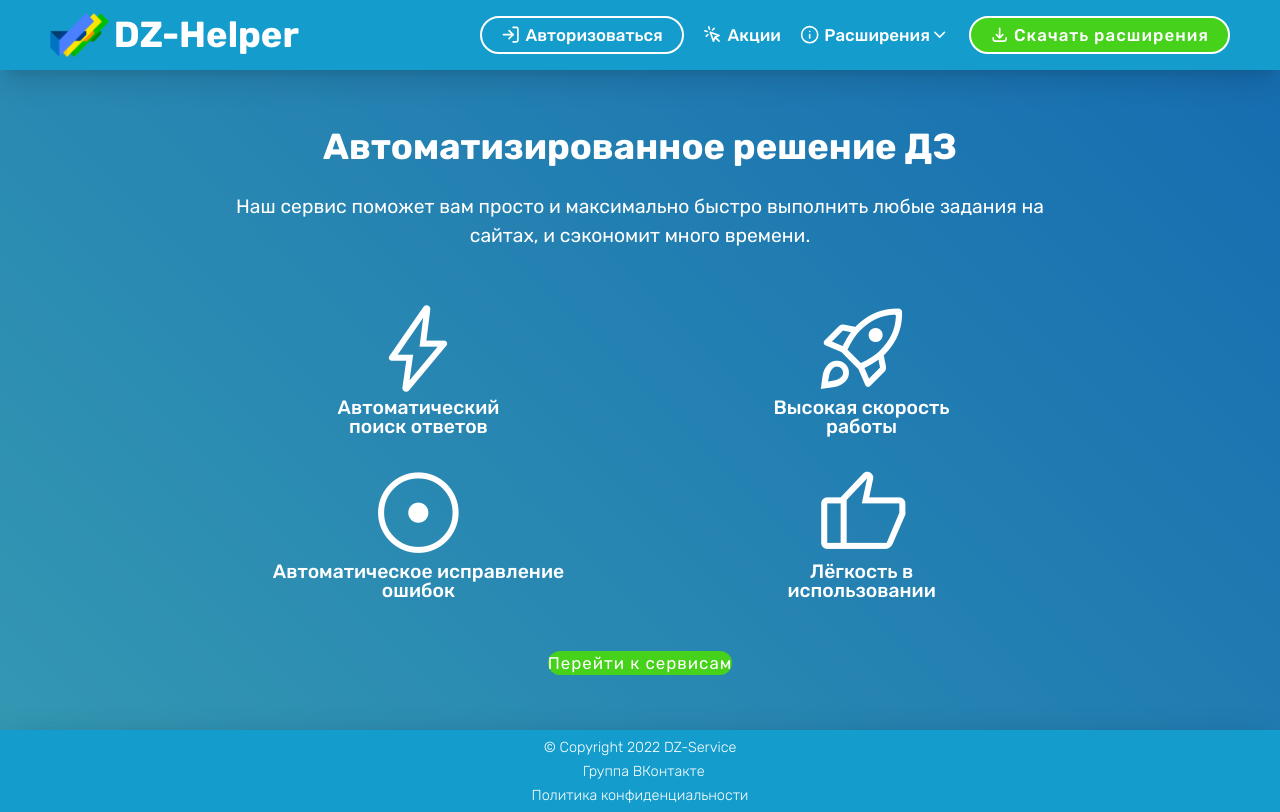
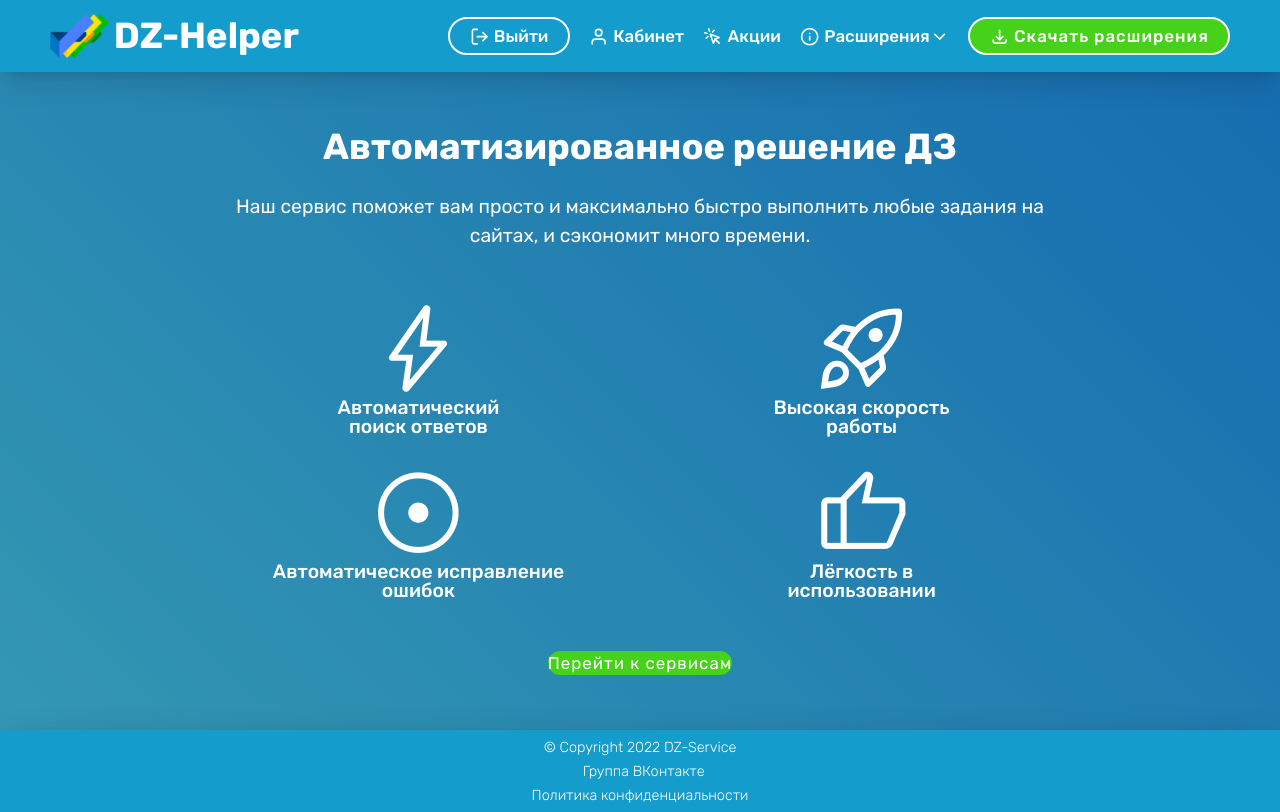
Before and after one commit to N1kOk/DZ-Helper, a Vue app: page / in a window 1280 px wide. Built offline with nearby package versions, Linux system fonts and the light colour scheme.

Commit message:
refactor: change tailwind breakpoints

```diff
--- a/src/components/TheHeader.vue
+++ b/src/components/TheHeader.vue
@@ -16,37 +16,37 @@
 			</label>
 
 			<div class="header__links">
-				<AppButton to="/vklogin.php" is-external-link>
+				<AppButton class="!hidden max-lg:mb-2" to="/vklogin.php" is-external-link>
 					<IconLogin class="w-4 mr-1"/>
 					<span>Авторизоваться</span>
 				</AppButton>
-				<AppButton class="!hidden">
+				<AppButton class="max-lg:mb-2">
 					<IconLogout class="w-4 mr-1"/>
 					<span>Выйти</span>
 				</AppButton>
-				<AppLink class="!hidden" to="/user.php">
+				<AppLink class="max-lg:p-2" to="/user.php">
 					<IconUser class="w-4 mr-1"/>
 					<span>Кабинет</span>
 				</AppLink>
 
-				<AppLink to="/stock.html">
+				<AppLink class="max-lg:p-2" to="/stock.html">
 					<IconCursor class="w-4 mr-1"/>
 					<span>Акции</span>
 				</AppLink>
 
 				<div class="group relative flex-col py-2">
-					<div class="flex items-center cursor-pointer">
+					<div class="flex items-center cursor-pointer py-2">
 						<IconInfo class="min-w-[1rem] mr-1"/>
 						<span>Расширения</span>
 						<IconArrowDown class="min-w-[1rem]"/>
 					</div>
 					<div class="header__extensions">
-						<AppLink to="/webgramotei.html">Веб-Грамотей+</AppLink>
-						<AppLink to="/reshu.html">РешуОГЭ/ЕГЭ+</AppLink>
-						<AppLink to="/yaklass.html">ЯКласс+</AppLink>
-						<AppLink to="/uchiru.html">Учи.Ру+</AppLink>
-						<AppLink to="/uztest.html">UzTest+</AppLink>
-						<AppLink to="/resh.html">РЭШ+</AppLink>
+						<AppLink class="p-1" to="/webgramotei.html">Веб-Грамотей+</AppLink>
+						<AppLink class="p-1" to="/reshu.html">РешуОГЭ/ЕГЭ+</AppLink>
+						<AppLink class="p-1" to="/yaklass.html">ЯКласс+</AppLink>
+						<AppLink class="p-1" to="/uchiru.html">Учи.Ру+</AppLink>
+						<AppLink class="p-1" to="/uztest.html">UzTest+</AppLink>
+						<AppLink class="p-1" to="/resh.html">РЭШ+</AppLink>
 					</div>
 				</div>
 
@@ -90,16 +90,18 @@ import IconUser from '@/components/icons/IconUser.vue'</script>
 
 	&__links {
 		@apply
-		absolute w-full left-0 top-[70px] pb-5 flex flex-col items-center flex-wrap text-sm font-medium bg-inherit
-		transition-transform will-change-transform scale-y-0 origin-top
+		max-lg:absolute left-0 top-[70px] w-full max-lg:pb-5 flex max-lg:flex-col items-center flex-wrap text-sm font-medium bg-inherit
+		transition-transform will-change-transform max-lg:scale-y-0 origin-top
 
-		lg:static lg:w-max lg:p-0 lg:my-auto lg:flex-row lg:justify-end lg:space-x-4
-		lg:scale-y-100;
+		lg:w-max lg:my-auto lg:justify-end lg:space-x-4;
 	}
 
 	&__extensions {
 		@apply
-		group-hover:scale-y-100 lg:absolute lg:scale-y-0 top-[50px] left-0 flex flex-col p-2 rounded-b-2xl lg:space-y-1 space-y-2 origin-top transition-transform bg-blue will-change-transform text-[0.9em] w-full;
+		w-full  p-2 flex flex-col space-y-2 text-[0.9em] bg-blue rounded-b-2xl
+		group-hover:scale-y-100 transition-transform origin-top will-change-transform
+		lg:absolute lg:space-y-1 lg:left-0 lg:top-12
+		lg:scale-y-0;
 	}
 }
 </style>
```
